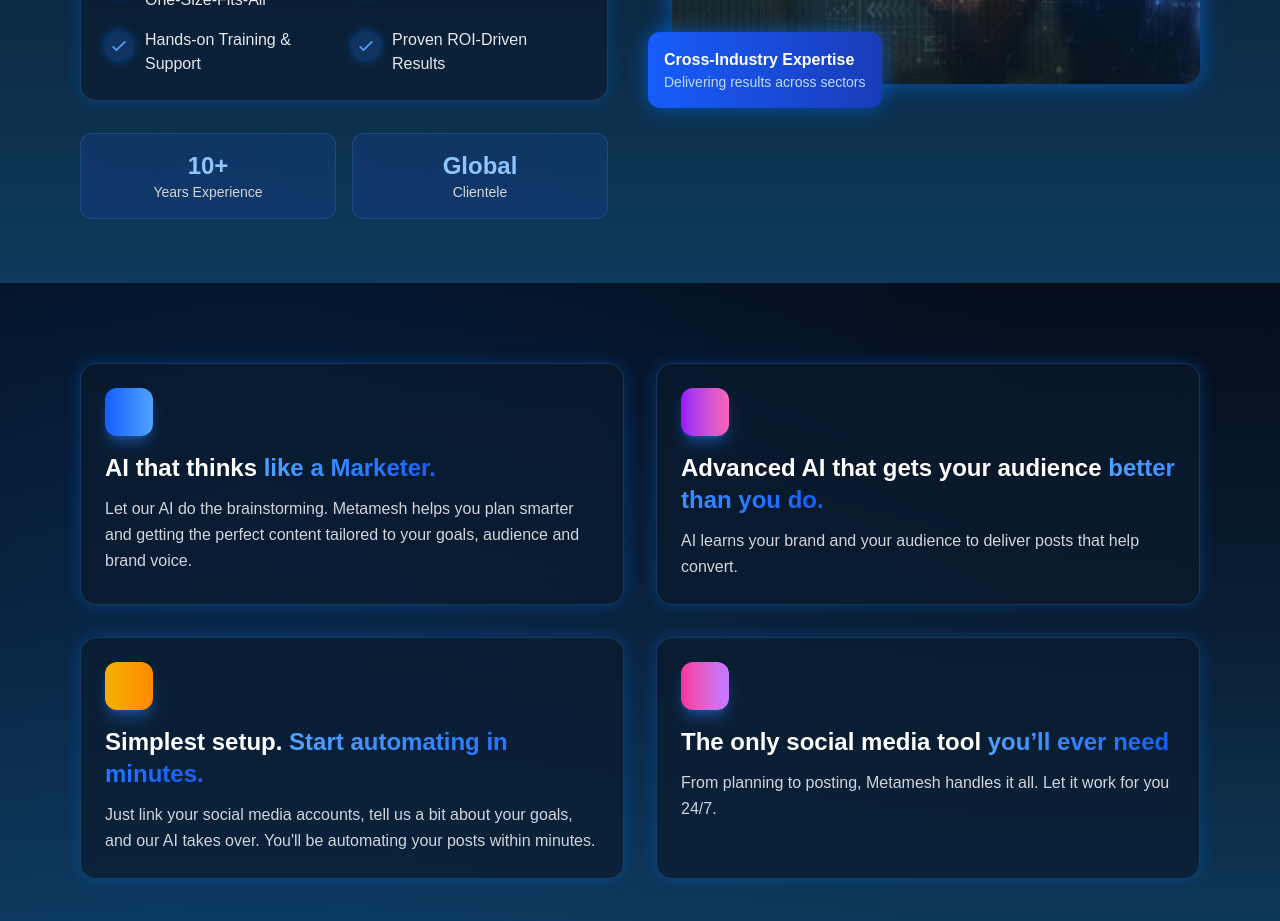
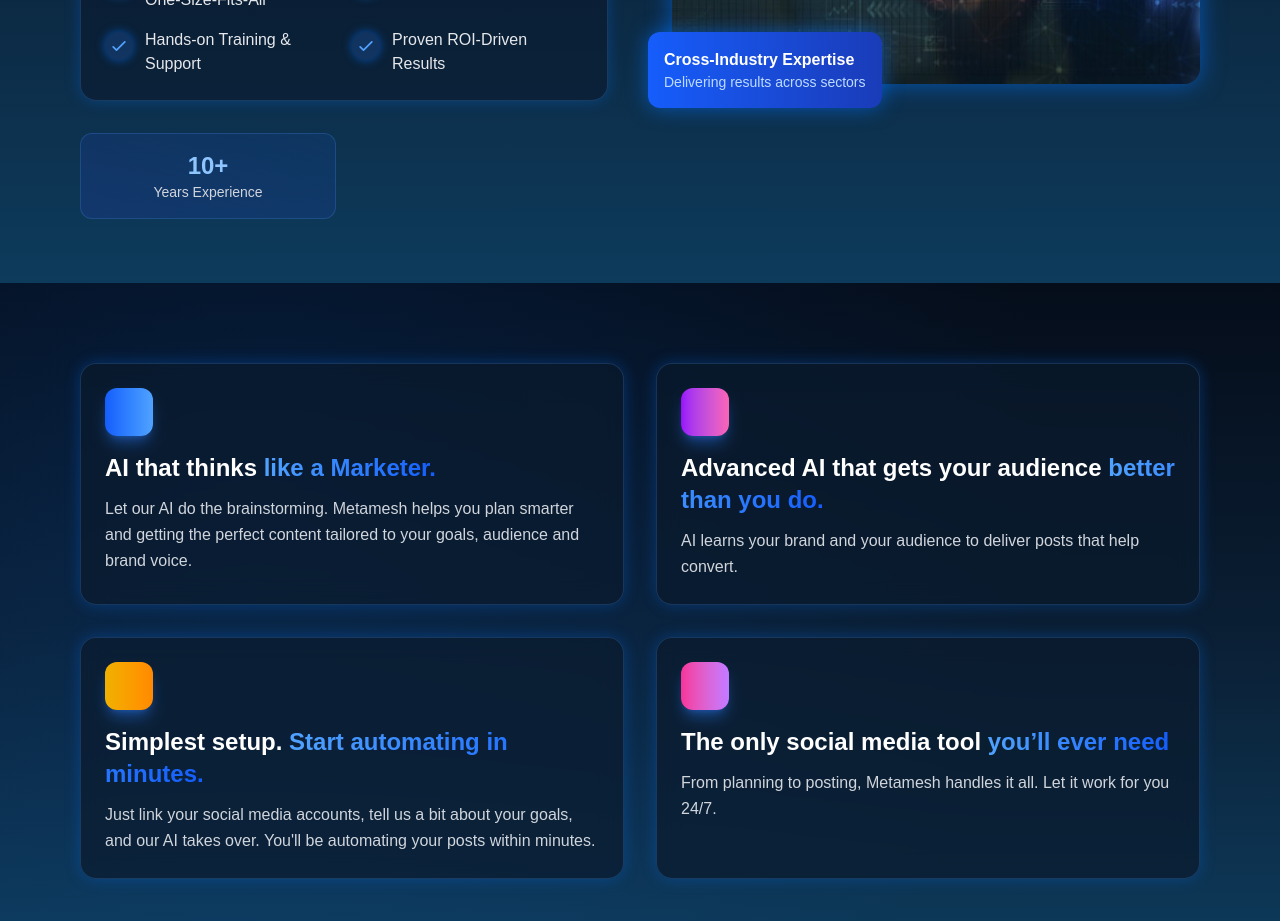
Before and after one commit to mahamnasimdurrani699/metameshlabs, a React (Vite) app in the folder frontend/: page / in a window 1280 px wide. Shown: the part 3260-4181 px from the top of the page. Built offline with nearby package versions, Linux system fonts and the light colour scheme.

Commit message:
remove client box

```diff
--- a/frontend/src/components/WhyChooseUs/WhyChooseUs.jsx
+++ b/frontend/src/components/WhyChooseUs/WhyChooseUs.jsx
@@ -90,10 +90,10 @@ function WhyChooseUs() {
               <div className="text-2xl font-bold text-blue-300">10+</div>
               <div className="text-sm text-gray-300">Years Experience</div>
             </div>
-            <div className="bg-gradient-to-tr from-blue-900/40 to-blue-600/10 p-4 rounded-xl text-center border border-blue-400/20">
+            {/* <div className="bg-gradient-to-tr from-blue-900/40 to-blue-600/10 p-4 rounded-xl text-center border border-blue-400/20">
               <div className="text-2xl font-bold text-blue-300">Global</div>
               <div className="text-sm text-gray-300">Clientele</div>
-            </div>
+            </div> */}
           </div>
         </motion.div>
 
```
